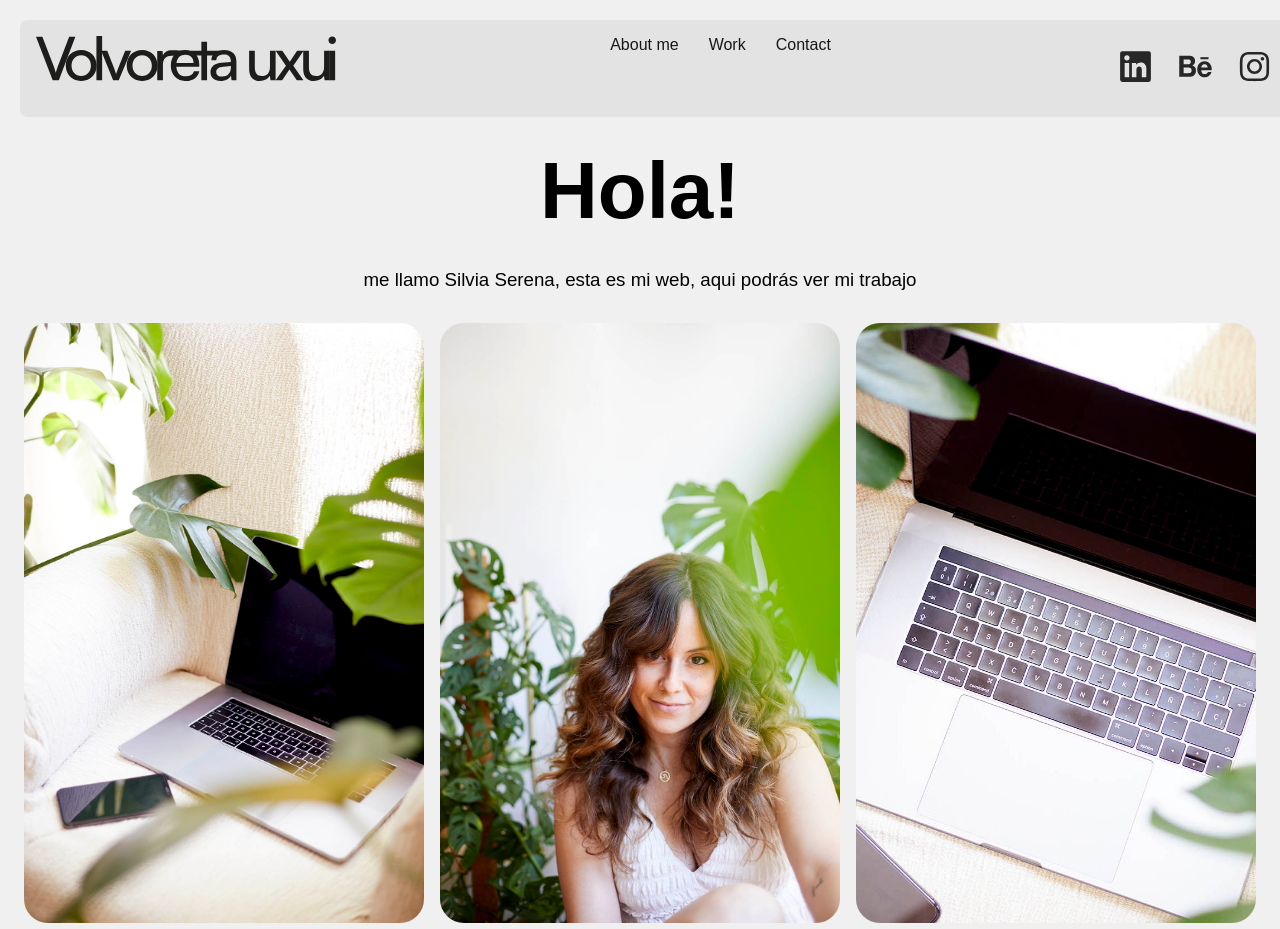
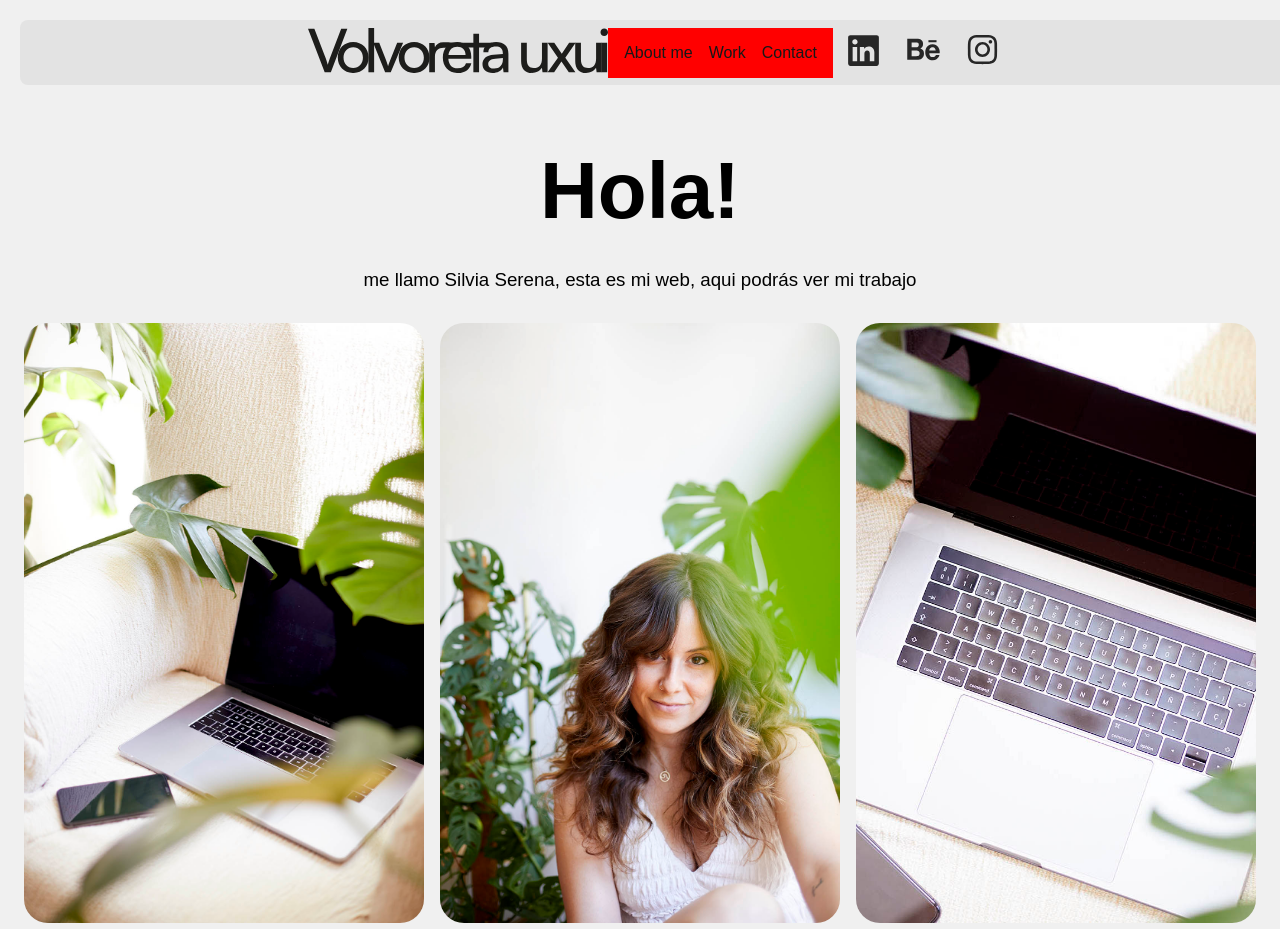
Before and after one commit to silserena/Proyecto_Final_Silvia, a plain HTML site: page index.html in a window 1280 px wide. Shown: the top 929 px of the page. Drawn offline with Linux system fonts and the light colour scheme.

Commit message:
modificacion-header

```diff
--- a/css/index.css
+++ b/css/index.css
@@ -69,30 +69,39 @@ body{
 .header {
     display: flex;
     flex-direction: row;
-    justify-content: space-between;
-    padding: 1em;
+    align-items: center;
+    justify-content: center;
     background-color: #e2e2e2ea;
     border-radius: 8px;
-    margin: 20px 20px 20px 20px;
     position: fixed;
     width: 100%;
     max-width: 100%;
+    margin: 20px 20px 20px 20px;
 }
-h1{
-    font-size: 80px;
+.logo{
+    display: flex;
+    flex-direction: row;
+    align-items: flex-start;
 }
-.social .social__items{
+.header__nav{
     display: flex;
     flex-direction: row;
     align-items: center;
-    justify-content: end;
-    height: fit-content;
+    justify-content: space-between;
+    padding: 1em;
+    background-color: red;
+
+}
+
+.social__items{
+    display: flex;
+    flex-direction: row;
 
 }
 .header__nav__items{
     display: flex;
     flex-direction: row;
-    gap: 30px;
+    gap: 1em;
     font-size: 1em;
 
 
@@ -105,6 +114,9 @@ h1{
 }
 
 /*text*/
+h1{
+    font-size: 80px;
+}
 .text__summary{
     display: flex;
     flex-direction: row;
```
